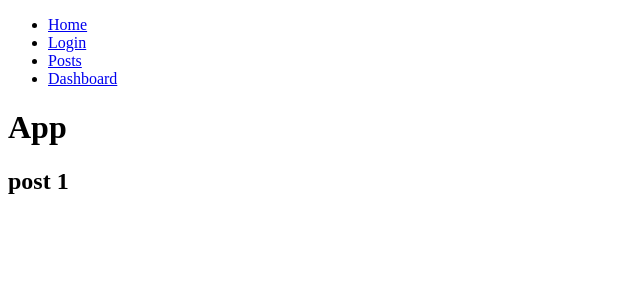
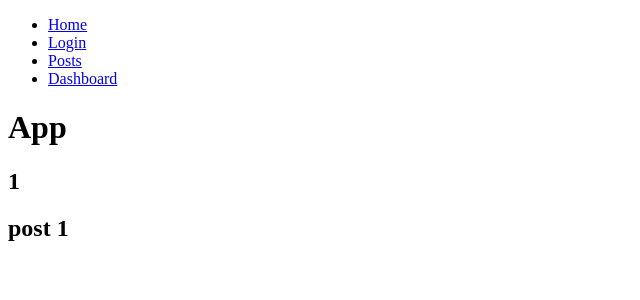
Before and after one commit to Art-San/02.Frontend-07.Routing, a React (Create React App) app: page /posts/1/1 in a window 1280 px wide. Shown: the top 300 px of the page, without its empty margins (0-640 px from the left). Built offline with nearby package versions, Linux system fonts and the light colour scheme.

Commit message:
//  Опциональные параметры

```diff
--- a/src/app/App.js
+++ b/src/app/App.js
@@ -1,19 +1,14 @@
 import NavBar from "./components/NavBar"
 import { Route, Switch } from 'react-router-dom'
 import Dashboard from "./components/Dashboard"
-// import Posts from './components/Posts'
+import Posts from './components/Posts'
 import Login from './components/Login'
 import Home from './components/Home'
 import Stats from "./components/Stats"
-import PostsList from "./components/PostsList"
-import Post from "./components/Post"
 
-const posts = [ // Параметры и свойства Route
-  {id: 1, label: 'post 1'},
-  {id: 2, label: 'post 2'},
-  {id: 3, label: 'post 3'},
-
-]
+// :postId?  Опциональный параметр
+// {/* <Route path='/posts/:postId?/:display?' component={Posts} /> */}
+// можно передавать несколько параметров 1.:postId? 2.:display? и т.д
 
 function App() {
   return (
@@ -25,18 +20,15 @@ function App() {
         <Route path='/dashboard/stats' component={Stats}/>
         <Route path='/dashboard' component={Dashboard}/>
         <Route path='/login' component={Login}/>
-        <Route
-            path='/posts/:postId'
-            render={(props) => <Post posts={posts} {...props}/>} // Параметры и свойства Route
-          />
-        <Route
-            path='/posts'
-            render={(props) => <PostsList posts={posts} {...props}/>} // Параметры и свойства Route
-          />
-
+        {/* <Route path='/posts/:postId?' component={Posts} /> */}
+        <Route path='/posts/:postId?/:display?' component={Posts} />
+        {/* <Route
+            path='/posts/:postId?'
+            render={(props) => <Posts {...props}/>}
+          /> */}
       </Switch>
     </div>
-  );
+  )
 }
 
-export default App;
+export default App
--- a/src/app/components/Post.jsx
+++ b/src/app/components/Post.jsx
@@ -1,13 +1,12 @@
 import React from 'react'
 
-const Post = ({ match, posts }) => {
-    const postId = match.params.postId
+const Post = ({ id, posts }) => {
     const getPostById = (id) => {
         return posts.find((post) => post.id.toString() === id)
     }
-    const post = getPostById(postId)
+    const post = getPostById(id)
   return (
-    <h2>{post ? post.label : `Пост c этим id:${postId} не найден`}</h2>
+    <h2>{post ? post.label : `Пост c этим id:${id} не найден`}</h2>
   )
 }
 
--- a/src/app/components/Posts.jsx
+++ b/src/app/components/Posts.jsx
@@ -1,8 +1,26 @@
 import React from 'react'
+import PostsList from "./PostsList"
+import Post from "./Post"
 
-const Posts = () => {
+const Posts = ({ match }) => {
+  const posts = [
+    {id: 1, label: 'post 1'},
+    {id: 2, label: 'post 2'},
+    {id: 3, label: 'post 3'},
+  ]
+  const postId = match.params.postId   //  Опциональные параметры
+  const display = match.params.display //  Опциональные параметры
   return (
-    <h1>Posts</h1>
+    <>
+      {postId ? (
+          <>
+            {display && <h2>{display}</h2>}
+            <Post posts={posts} id={postId} />
+          </>
+        ) : (
+            <PostsList posts={posts}/>
+        )}
+    </>
   )
 }
 
```
